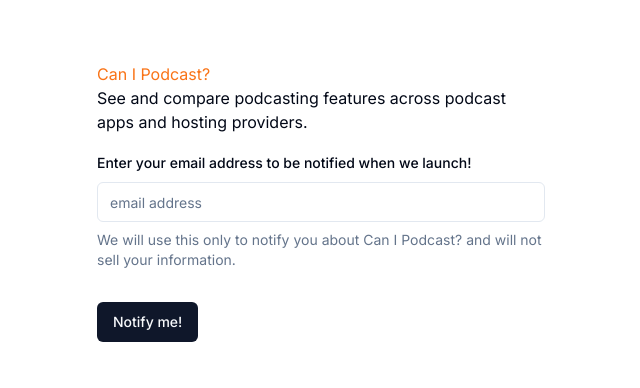
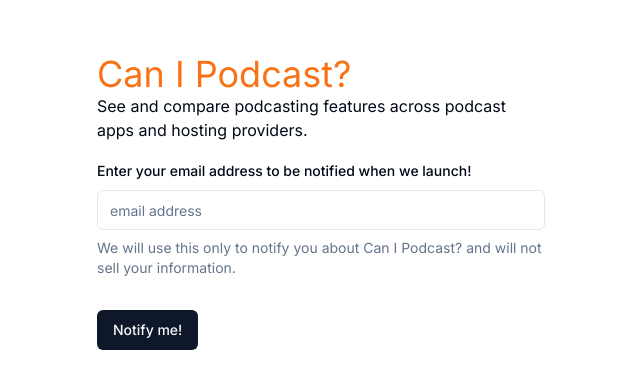
Before and after one commit to theDanielJLewis/canipodcast.com, a Next.js app: page / in a window 1280 px wide. Shown: the part 198-586 px from the top of the page, without its empty margins (319-959 px from the left). Built offline with nearby package versions, Linux system fonts and the light colour scheme.

Commit message:
Fixed headline size

```diff
--- a/src/app/page.tsx
+++ b/src/app/page.tsx
@@ -4,7 +4,7 @@ export default function Home() {
 	return (
 		<main className="container flex max-w-lg flex-col justify-center gap-4">
 			<div>
-				<h1 className="text-orange-500">Can I Podcast?</h1>
+				<h1 className="text-4xl text-orange-500">Can I Podcast?</h1>
 				<p>
 					See and compare podcasting features across podcast apps and hosting
 					providers.
```
